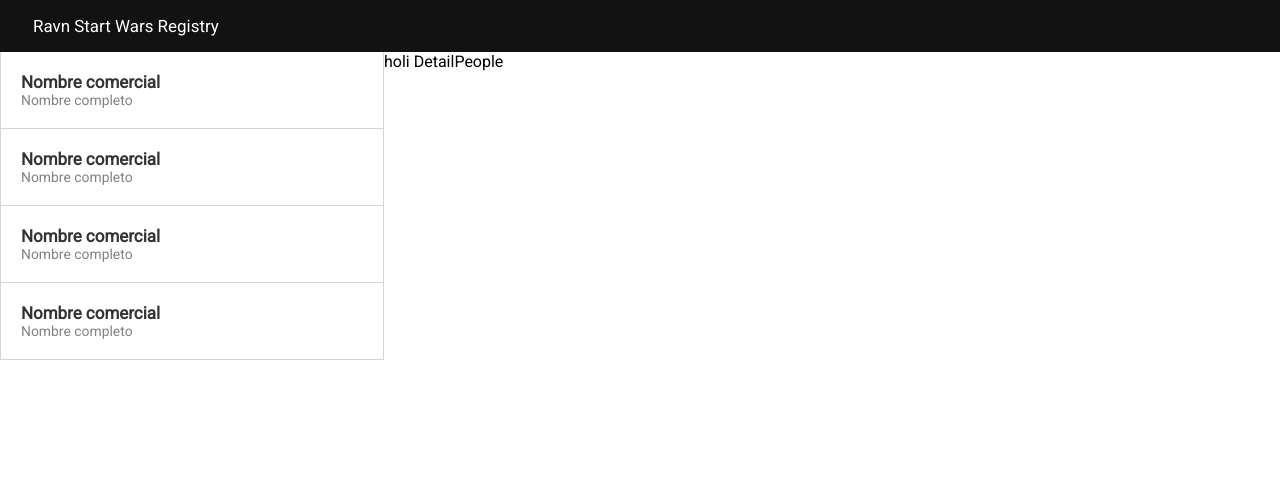
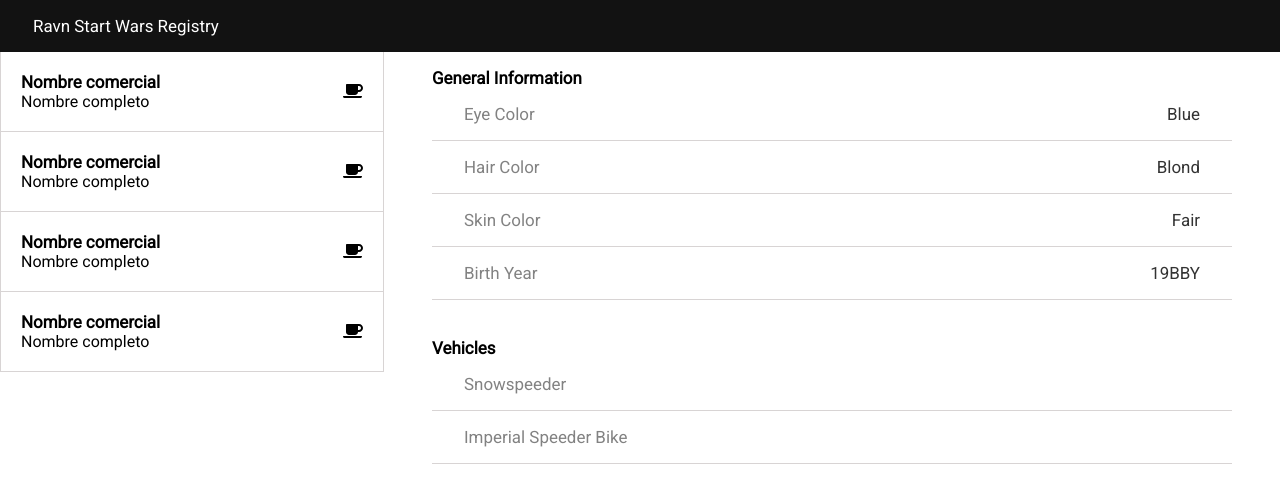
Before and after one commit to miluskapajuelo/Ravn-Challenge-V2-MiluskaPajuelo, a React (Create React App) app: page /peopleStartWar in a window 1280 px wide. Shown: the top 486 px of the page. Built offline with nearby package versions, Linux system fonts and the light colour scheme.

Commit message:
feat(component): create detail of people component

```diff
--- a/src/App.sass
+++ b/src/App.sass
@@ -31,16 +31,27 @@ main
 section
     height: 85%
     margin-top: 3.25rem
-
+h2
+    font-size: $title
 .card
+    padding: 1.25rem
+    @include border(0px, 1px, 1px, 1px )
     @include displayFlex(column, center, start)
-    padding: 1.25rem
-    border-color: $border
-    border-style: solid
-    border-width: 0px 1px 1px 1px
     > h2
         font-size: $title
         color: $title-text
     > p
         font-size: $subtitle
         color: $subtitle-text
+.detail
+    padding: 1rem 3rem
+    > span
+        display: flex
+        justify-content: space-between
+        padding: 1rem 2rem
+        font-size: $title
+        color: $subtitle-text
+        @include border(0px, 0px, 1px, 0px)
+    a
+        color: $title-text
+        font-size: $title
--- a/src/components/CardPeople/CardPeople.js
+++ b/src/components/CardPeople/CardPeople.js
@@ -1,12 +1,20 @@
 import React from "react";
 import "./CardPeople.sass";
+import { FontAwesomeIcon } from "@fortawesome/react-fontawesome";
+import { faCoffee } from "@fortawesome/free-solid-svg-icons";
 
 const CardPeople = () => {
-
   return (
     <article className="card">
-      <h2>Nombre comercial</h2>
-      <p>Nombre completo</p>
+      <div className="card__detail">
+        <div>
+          <h2>Nombre comercial</h2>
+          <p>Nombre completo</p>
+        </div>
+        <div>
+          <FontAwesomeIcon icon={faCoffee} />
+        </div>
+      </div>
     </article>
   );
 };
--- a/src/components/CardPeople/CardPeople.sass
+++ b/src/components/CardPeople/CardPeople.sass
@@ -0,0 +1,4 @@
+@import './../../global.sass'
+.card__detail
+    width: 100%
+    @include displayFlex(row, space-between, center)
--- a/src/components/DetailPeople/DetailPeople.js
+++ b/src/components/DetailPeople/DetailPeople.js
@@ -4,8 +4,17 @@ import "./DetailPeople.sass";
 const DetailPeople = () => {
 
   return (
-    <article>
-      <p>holi DetailPeople</p>
+    <article className="detail">
+      <h2>General Information</h2>
+      <span >Eye Color<a>Blue</a></span>
+      <span >Hair Color<a>Blond</a></span>
+      <span >Skin Color<a>Fair</a></span>
+      <span >Birth Year<a>19BBY</a></span>
+      <br/>
+      <br/>
+      <h2>Vehicles</h2>
+      <span >Snowspeeder</span>
+      <span >Imperial Speeder Bike</span>
     </article>
   );
 };
--- a/src/global.sass
+++ b/src/global.sass
@@ -19,6 +19,7 @@ $weight-title: 400
 /** font-family **/
 $font-family: 'Roboto', sans-serif
 
+
 @mixin spaceBlock($width)
   width: $width
 
@@ -27,3 +28,8 @@ $font-family: 'Roboto', sans-serif
   flex-direction: $direction
   justify-content: $justify
   align-items: $alignItems
+
+@mixin border($bt,$br,$bb,$bl)
+  border-color: $border
+  border-style: solid
+  border-width: $bt $br $bb $bl
```
